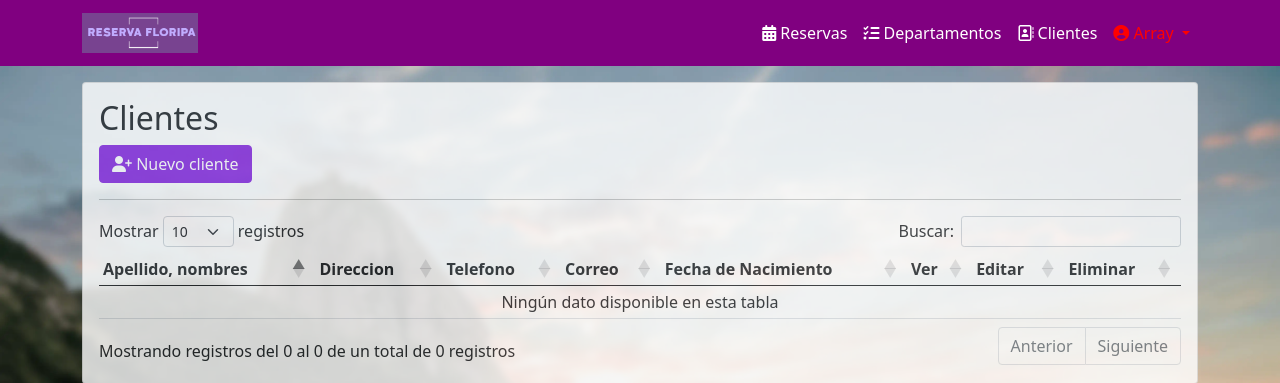
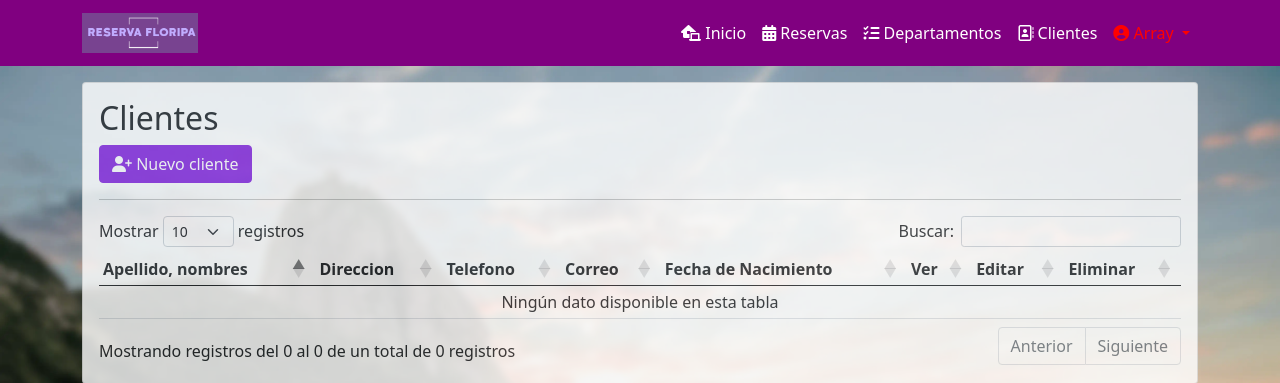
Before and after one commit to maximilianoscr/reserva-floripa, a PHP site: page /modulos/clientes.php in a window 1280 px wide. Shown: the top 383 px of the page. Run offline with PHP 8.4, Linux system fonts and the light colour scheme; the visitor is signed in with stand-in values (Sample User, id 1); data that the repository does not hold is empty; some libraries are stand-ins or nearby versions.

Commit message:
modifico muestreo de boton inicio

```diff
--- a/modulos/menu.php
+++ b/modulos/menu.php
@@ -9,8 +9,7 @@
     <div class="collapse navbar-collapse" id="navbarSupportedContent">
       <ul class="navbar-nav ms-auto">
         <?
-        $src = __FILE__;
-        if($inicio){
+        if(!$inicio){
         ?>
         <li class="nav-item">
           <a class="nav-link active colorLetra" aria-current="page" href="inicio.php">
@@ -20,7 +19,7 @@
         <?}?>
         <li class="nav-item">
           <a class="nav-link active colorLetra" href="reservas.php">
-            <i class="fa-solid fa-calendar-days"></i> Reservas<?if($inicio) echo "....";?>
+            <i class="fa-solid fa-calendar-days"></i> Reservas
           </a>
         </li>
         <li class="nav-item">
```
